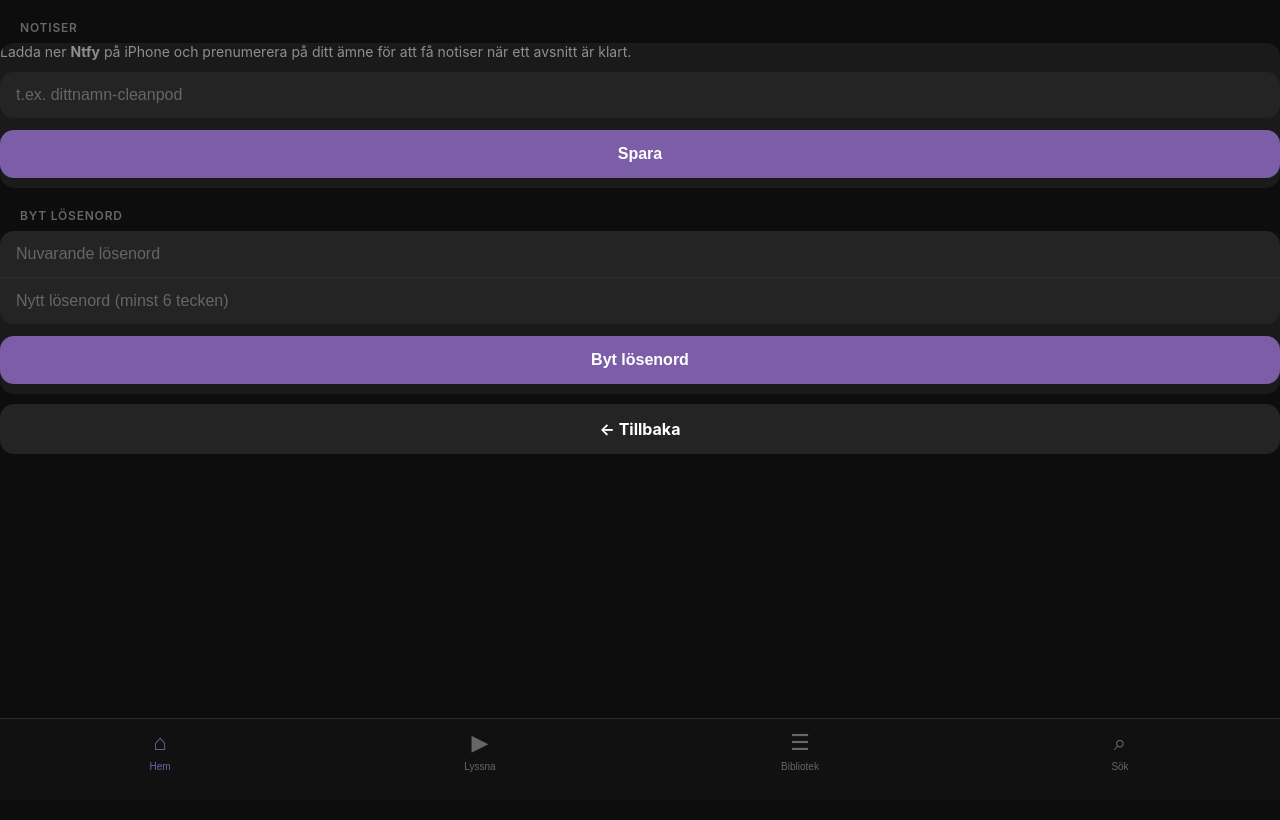
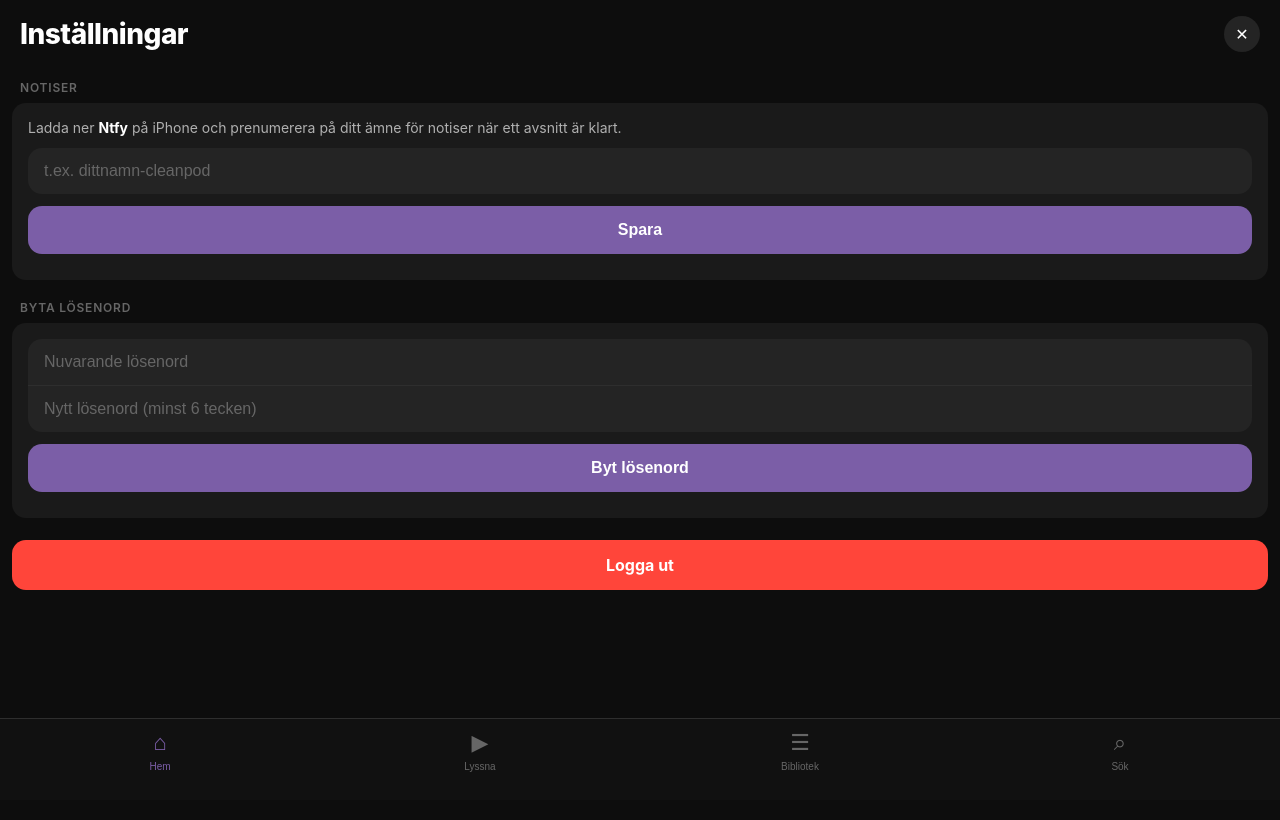
Before and after one commit to kallekanonkul/cleanpod, a Flask app: page /settings in a window 1280 px wide. After the commit the page ends 772 px from the top, so only its background shows below. Run offline with Flask 3, Linux system fonts and the light colour scheme; the visitor is signed in with stand-in values (Sample User, id 1).

Commit message:
Refactor settings page layout and styles

```diff
--- a/templates/settings.html
+++ b/templates/settings.html
@@ -1,14 +1,18 @@
 {% extends "base.html" %}
 {% block content %}
+<div class="top-header">
+    <h1>Inställningar</h1>
+    <a href="/" class="icon-btn">✕</a>
+</div>
 
-<div class="section-label">Notiser</div>
-<div class="card">
-    <div class="card-body">
+<div class="section-label">NOTISER</div>
+<div style="padding:0 12px">
+    <div class="card card-padded">
         {% if message %}
         <div class="alert alert-success">{{ message }}</div>
         {% endif %}
-        <p style="font-size:14px;color:#8e8e93;margin-bottom:12px">
-            Ladda ner <strong>Ntfy</strong> på iPhone och prenumerera på ditt ämne för att få notiser när ett avsnitt är klart.
+        <p style="font-size:14px;color:var(--text2);margin-bottom:12px">
+            Ladda ner <strong style="color:var(--text)">Ntfy</strong> på iPhone och prenumerera på ditt ämne för notiser när ett avsnitt är klart.
         </p>
         <div class="input-group" style="margin-bottom:12px">
             <input type="text" id="ntfy" value="{{ ntfy_topic }}" placeholder="t.ex. dittnamn-cleanpod">
@@ -17,9 +21,9 @@
     </div>
 </div>
 
-<div class="section-label">Byt lösenord</div>
-<div class="card">
-    <div class="card-body">
+<div class="section-label">BYTA LÖSENORD</div>
+<div style="padding:0 12px">
+    <div class="card card-padded">
         <div class="input-group" style="margin-bottom:12px">
             <input type="password" id="oldpw" placeholder="Nuvarande lösenord">
             <input type="password" id="newpw" placeholder="Nytt lösenord (minst 6 tecken)">
@@ -29,21 +33,18 @@
     </div>
 </div>
 
-<a href="/" class="btn btn-secondary">← Tillbaka</a>
+<div style="padding:12px 12px 0">
+    <a href="/logout" class="btn btn-danger" style="text-align:center;display:block">Logga ut</a>
+</div>
 
 <script>
-async function saveSettings() {
+function saveSettings() {
     const form = document.createElement('form');
-    form.method = 'POST';
-    form.action = '/settings';
-    const input = document.createElement('input');
-    input.name = 'ntfy_topic';
-    input.value = document.getElementById('ntfy').value;
-    form.appendChild(input);
-    document.body.appendChild(form);
-    form.submit();
+    form.method = 'POST'; form.action = '/settings';
+    const i = document.createElement('input');
+    i.name = 'ntfy_topic'; i.value = document.getElementById('ntfy').value;
+    form.appendChild(i); document.body.appendChild(form); form.submit();
 }
-
 async function changePassword() {
     const res = await fetch('/api/change_password', {
         method: 'POST',
@@ -57,10 +58,7 @@
     document.getElementById('pwMsg').innerHTML = data.ok
         ? '<div class="alert alert-success" style="margin-top:8px">✓ Lösenord bytt!</div>'
         : `<div class="alert alert-error" style="margin-top:8px">${data.error}</div>`;
-    if (data.ok) {
-        document.getElementById('oldpw').value = '';
-        document.getElementById('newpw').value = '';
-    }
+    if (data.ok) { document.getElementById('oldpw').value = ''; document.getElementById('newpw').value = ''; }
 }
 </script>
 {% endblock %}
```
